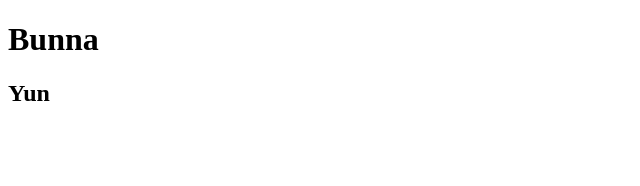
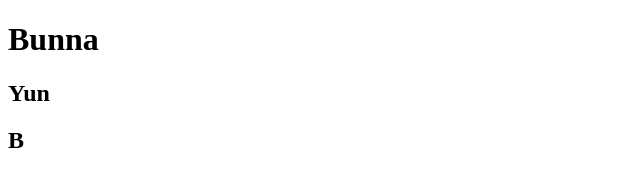
Before and after one commit to BunleapBeun/Chuollan, a plain HTML site: page Chuollan/index.html in a window 1280 px wide. Shown: the full height of the page, 0-640 px from the left. Drawn offline with Linux system fonts and the light colour scheme.

Commit message:
Update index.html

```diff
--- a/Chuollan/index.html
+++ b/Chuollan/index.html
@@ -8,5 +8,6 @@
 <body>
     <h1>Bunna</h1>
     <h2>Yun</h2>
+    <h2>B</h2>
 </body>
 </html>
```
